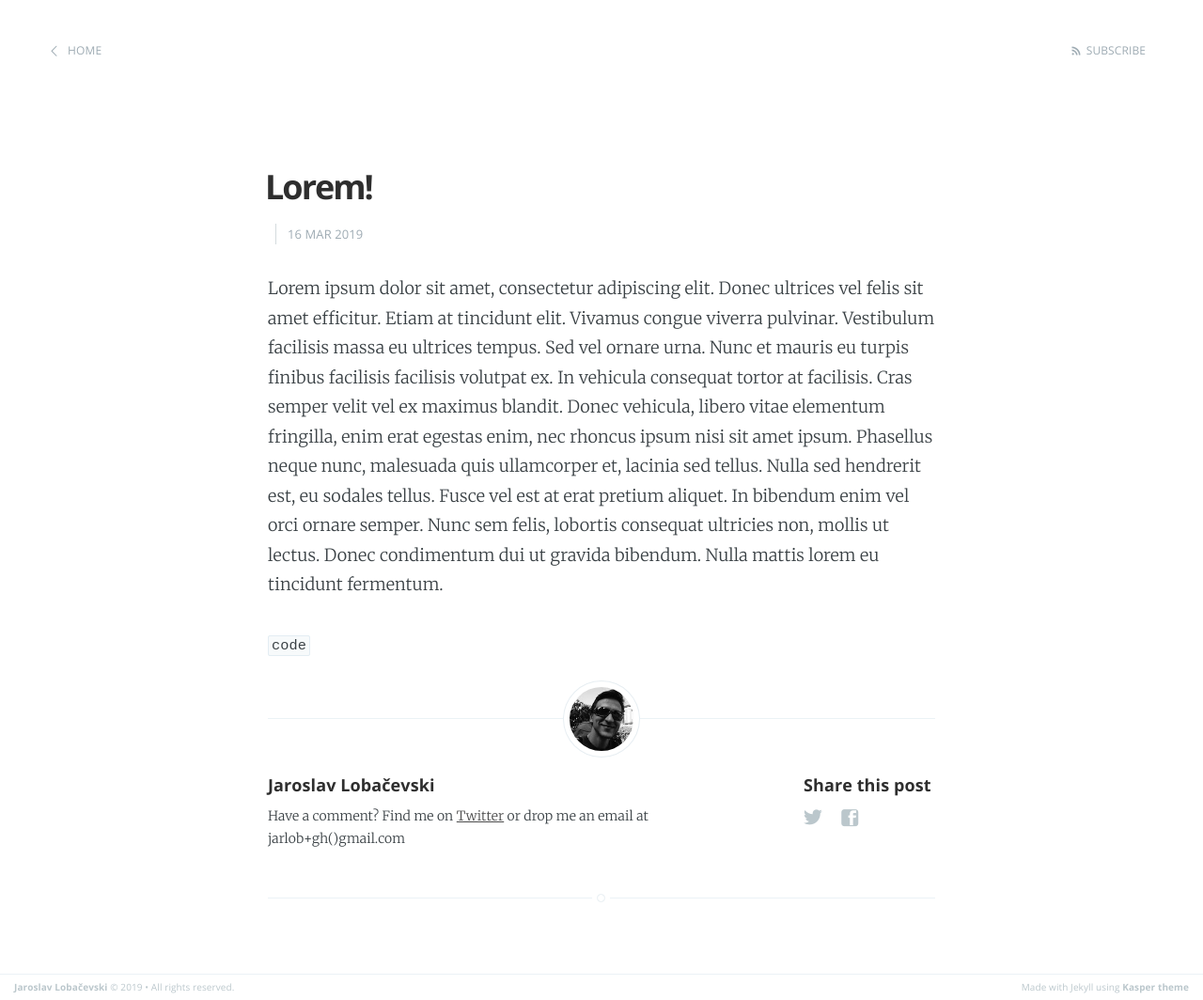
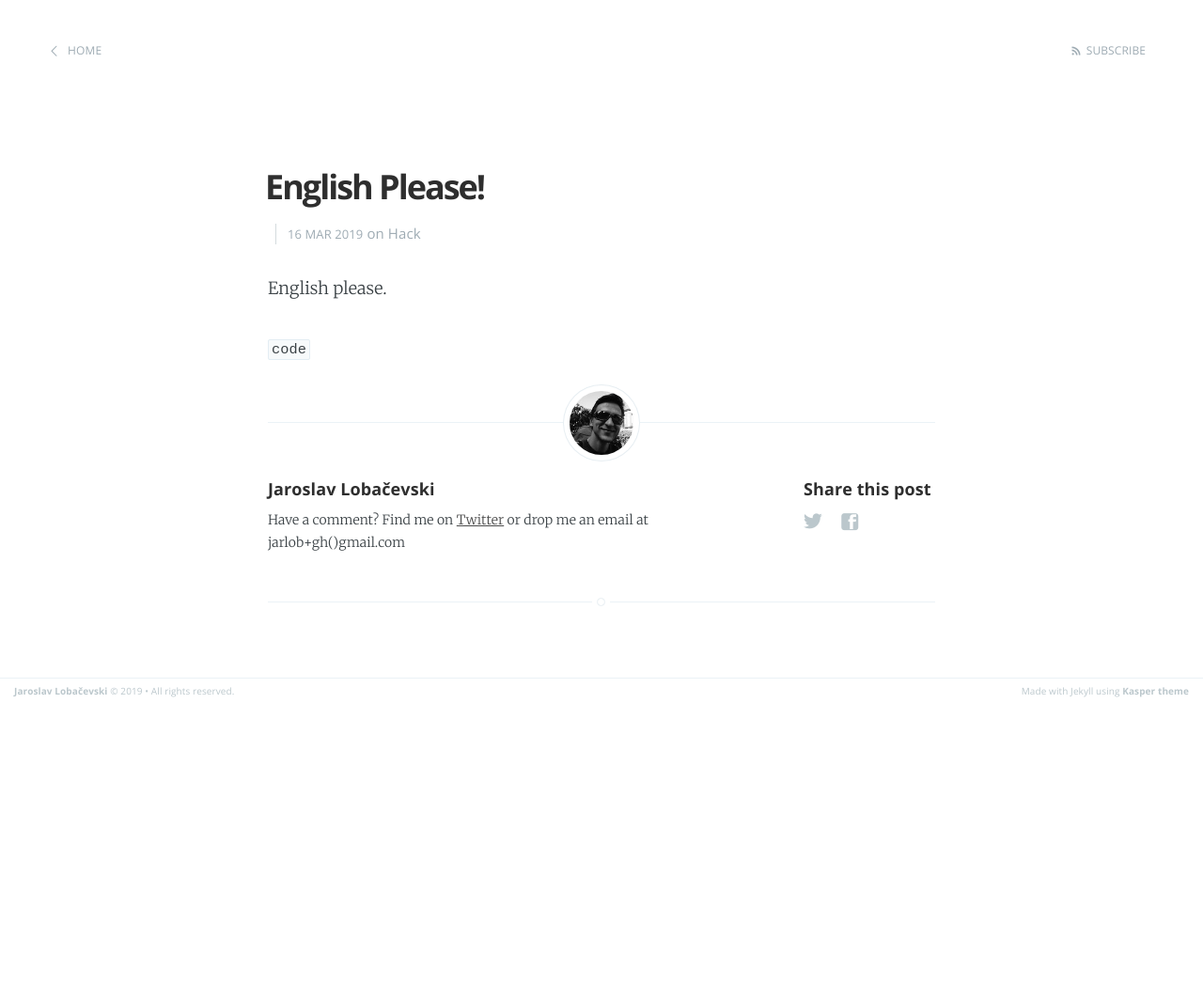
Before and after one commit to JarLob/jarlob.github.io, a Jekyll site: the page built from _posts/2019-03-16-lorer.markdown, in a window 1280 px wide. Shown: the whole page at 94% size. Built offline with Jekyll 4.4.1, drawn with Linux system fonts in a browser that asks for light colours; after the commit the page ends 900 px from its top, so only the background shows below that.

Commit message:
Modified test post

```diff
--- a/_posts/2019-03-16-lorer.markdown
+++ b/_posts/2019-03-16-lorer.markdown
@@ -1,11 +1,11 @@
 ---
 layout: post
-title:  "Lorem!"
-date:   2019-03-16 15:18:00
-categories:
+title:  "English Please!"
+date:   2019-03-16 12:00:00
+categories: Hack
 permalink: /en/blog/lorem
 ---
 
-Lorem ipsum dolor sit amet, consectetur adipiscing elit. Donec ultrices vel felis sit amet efficitur. Etiam at tincidunt elit. Vivamus congue viverra pulvinar. Vestibulum facilisis massa eu ultrices tempus. Sed vel ornare urna. Nunc et mauris eu turpis finibus facilisis facilisis volutpat ex. In vehicula consequat tortor at facilisis. Cras semper velit vel ex maximus blandit. Donec vehicula, libero vitae elementum fringilla, enim erat egestas enim, nec rhoncus ipsum nisi sit amet ipsum. Phasellus neque nunc, malesuada quis ullamcorper et, lacinia sed tellus. Nulla sed hendrerit est, eu sodales tellus. Fusce vel est at erat pretium aliquet. In bibendum enim vel orci ornare semper. Nunc sem felis, lobortis consequat ultricies non, mollis ut lectus. Donec condimentum dui ut gravida bibendum. Nulla mattis lorem eu tincidunt fermentum.
+English please.
 
 `code`
```
